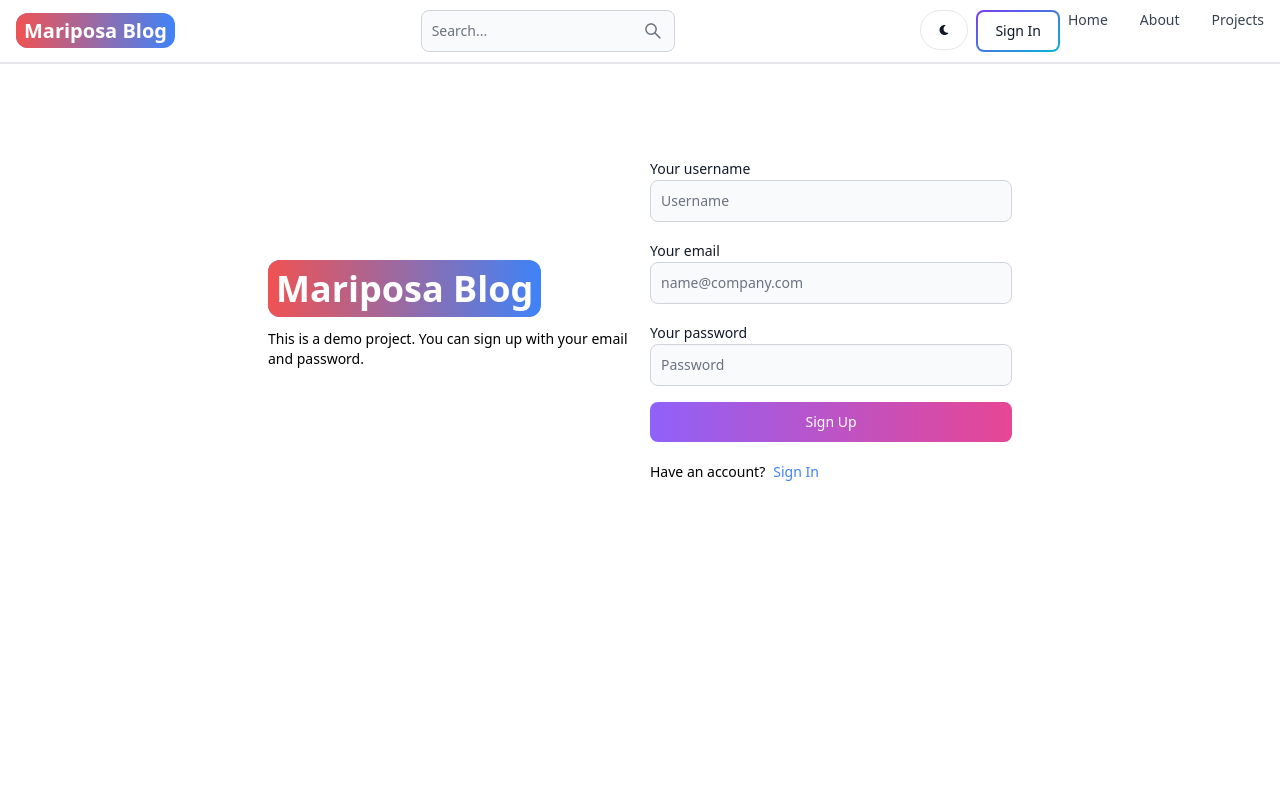
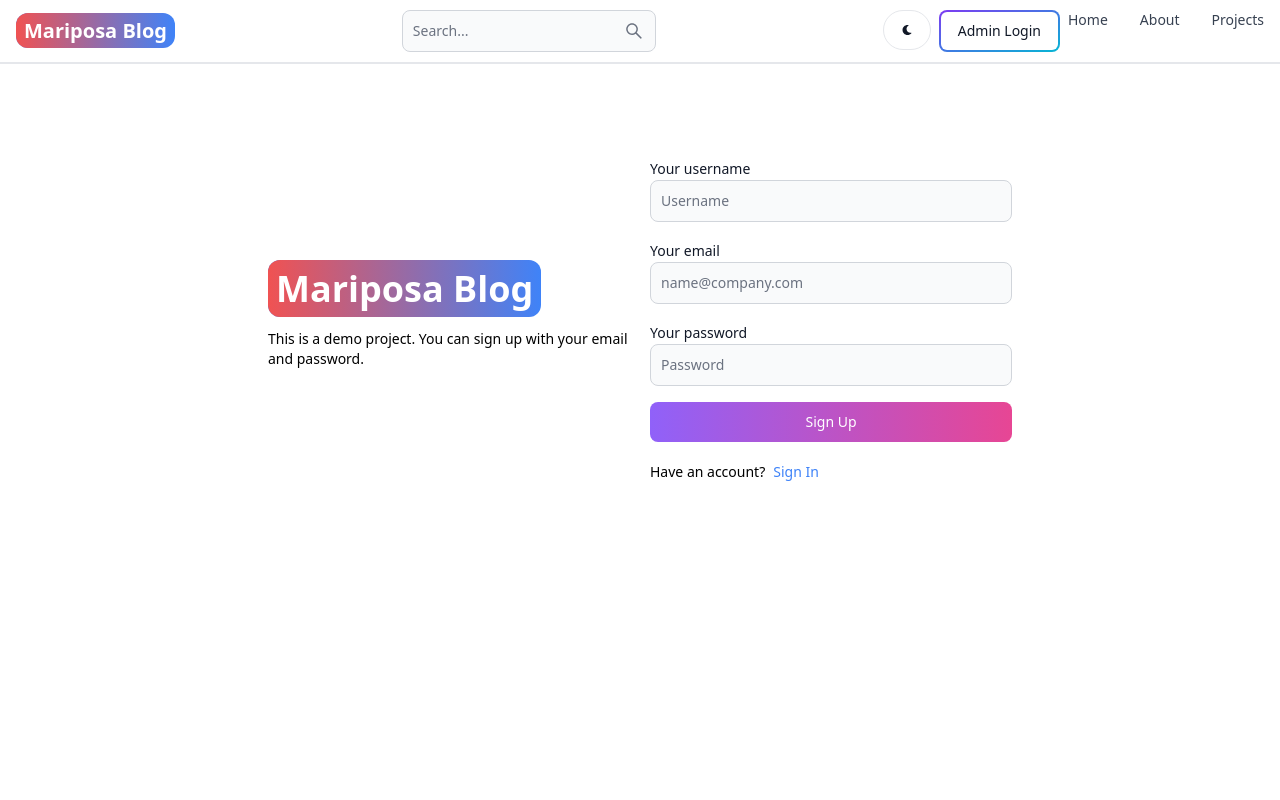
Before and after one commit to DanSimonson/mariposablog, a React (Vite) app in the folder frontend/: page /signup in a window 1280 px wide. Shown: the top 800 px of the page. Built offline with nearby package versions, Linux system fonts and the light colour scheme.

Commit message:
added isAdmin restriction logic: in backend routes, redux; and made signin route in header private with its use being contingent on a current user being an admin

```diff
--- a/frontend/src/App.jsx
+++ b/frontend/src/App.jsx
@@ -3,6 +3,8 @@ import { BrowserRouter, Routes, Route } from "react-router-dom";
 import Home from "./pages/Home";
 import About from "./pages/About";
 import Dashboard from "./pages/Dashboard";
+import AdminPrivateRoute from "./pages/AdminPrivateRoute";
+import CreatePost from "./pages/CreatePost";
 import SignIn from "./pages/SignIn";
 import SignUp from "./pages/SignUp";
 import Projects from "./pages/Projects";
@@ -17,8 +19,11 @@ export default function App() {
         <Route path="/" element={<Home />} />
         <Route path="/about" element={<About />} />
         <Route path="/dashboard" element={<Dashboard />} />
-        <Route path="/signIn" element={<SignIn />} />
-        <Route path="/signUp" element={<SignUp />} />
+        <Route path="/signin" element={<SignIn />} />
+        <Route path="/signup" element={<SignUp />} />
+        <Route element={<AdminPrivateRoute />}>
+          <Route path="/createpost" element={<CreatePost />} />
+        </Route>
         <Route path="/projects" element={<Projects />} />
       </Routes>
       <Footer />
--- a/frontend/src/components/Header.jsx
+++ b/frontend/src/components/Header.jsx
@@ -3,10 +3,33 @@ import { Navbar, TextInput, Button } from "flowbite-react";
 import { Link, useLocation } from "react-router-dom";
 import { AiOutlineSearch } from "react-icons/ai";
 import { FaMoon, FaSun } from "react-icons/fa";
+import { useSelector, useDispatch } from "react-redux";
 
 export default function Header() {
+  const dispatch = useDispatch();
+  const { currentUser } = useSelector((state) => state.user);
   const path = useLocation().pathname;
   const [searchTerm, setSearchTerm] = useState("");
+
+  const SignInButton = (currentUser) => {
+    let myButton;
+
+    myButton = (
+      <Button gradientDuoTone="purpleToBlue" outline>
+        Admin LogIn
+      </Button>
+    );
+
+    // } else if (currentUser == null) {
+    //   let myButton = (
+    //     <Button gradientDuoTone="purpleToBlue" outline>
+    //       Sign In
+    //     </Button>
+    //   );
+    // }
+    return myButton;
+  };
+
   const handleSubmit = (e) => {};
   return (
     <Navbar className="border-b-2">
@@ -35,11 +58,13 @@ export default function Header() {
         <Button className="w-12 h-10 hidden sm:inline" color="gray" pill>
           <FaMoon />
         </Button>
-        <Link to="/signin">
-          <Button gradientDuoTone="purpleToBlue" outline>
-            Sign In
-          </Button>
-        </Link>
+        <div>
+          <Link to="/signin">
+            <Button gradientDuoTone="purpleToBlue" outline>
+              Admin Login
+            </Button>
+          </Link>
+        </div>
         <Navbar.Toggle />
         <Navbar.Collapse>
           <Navbar.Link active={path === "/"} as={"div"}>
--- /dev/null
+++ b/frontend/src/pages/AdminPrivateRoute.jsx
@@ -0,0 +1,7 @@
+import { useSelector } from "react-redux";
+import { Outlet, Navigate } from "react-router-dom";
+
+export default function AdminPrivateRoute() {
+  const { currentUser } = useSelector((state) => state.user);
+  return currentUser && currentUser.isAdmin ? <Outlet /> : <Navigate to="/" />;
+}
--- /dev/null
+++ b/frontend/src/pages/CreatePost.jsx
@@ -0,0 +1,5 @@
+import React from "react";
+
+export default function CreatePost() {
+  return <div>CreatePost</div>;
+}
--- a/frontend/src/pages/SignIn.jsx
+++ b/frontend/src/pages/SignIn.jsx
@@ -7,7 +7,7 @@ import {
   signInSuccess,
 } from "../redux/user/userSlice";
 import { useDispatch, useSelector } from "react-redux";
-import OAuth from "../components/OAuth";
+// import OAuth from "../components/OAuth";
 
 export default function SignIn() {
   const [formData, setFormData] = useState({});
```
